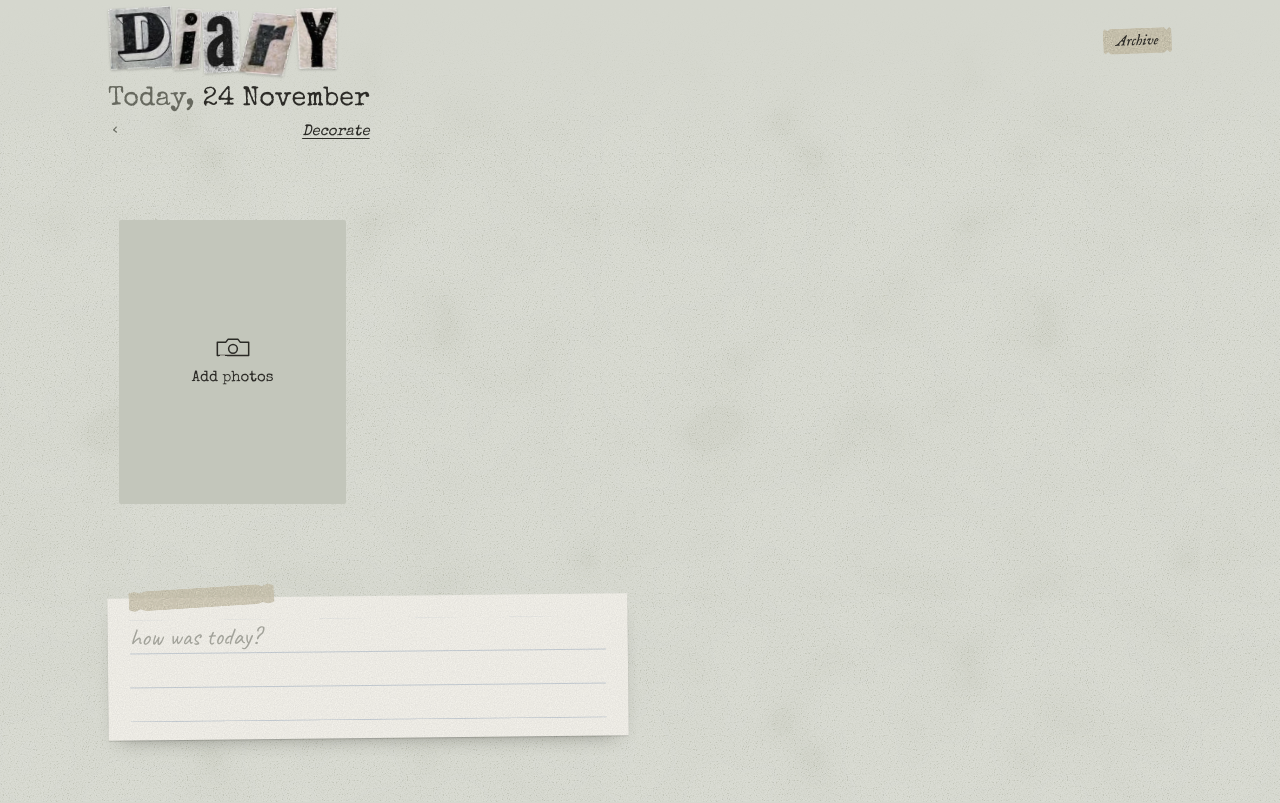
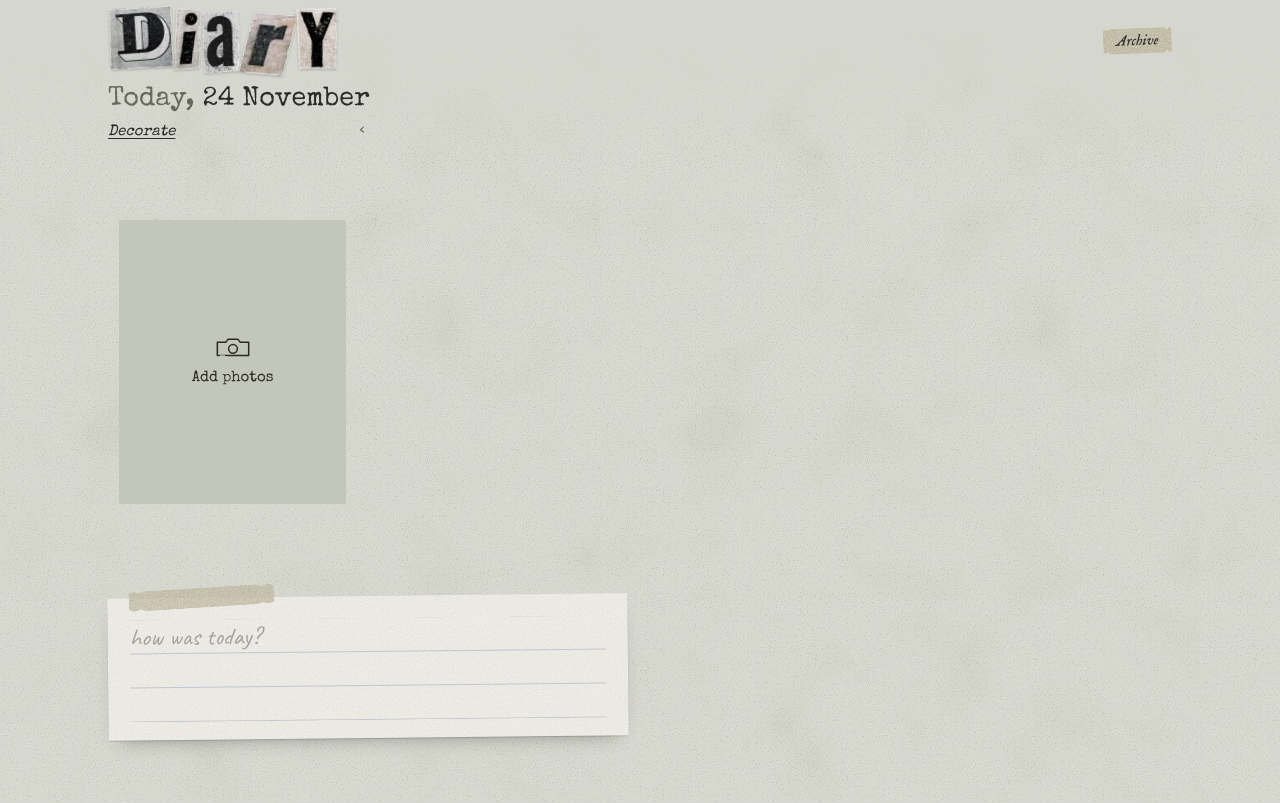
Before and after one commit to michellejnoh/diary, a plain HTML site: page index.html in a window 1280 px wide. Drawn offline with Linux system fonts and the light colour scheme; a web font is replaced by a local one.

Commit message:
Decorate under the start of the date; day arrows at its end
Co-Authored-By: Claude Opus 5.5 <noreply@anthropic.com>
Claude-Session: https://claude.ai/code/session_01VgA4793koPpnrZHgxxCE1Y

```diff
--- a/app.js
+++ b/app.js
@@ -1,4 +1,4 @@
-export const VERSION = "38"; // bump on every change; shown at the bottom of Archive
+export const VERSION = "39"; // bump on every change; shown at the bottom of Archive
 // diary — app code. Loaded (and hot-swapped) by index.html.
 // mount(root, state) draws the app and returns an unmount function.
 
--- a/style.css
+++ b/style.css
@@ -536,6 +536,6 @@ header.top { padding-bottom: 12px; }
 .dayhead { display: block; width: max-content; max-width: 100%; margin-bottom: 22px; } /* Decorate lines up with the end of the date */
 .page-title.day-title.big-date { font-size: clamp(18px, 5.6vw, 27px); line-height: 1.2; margin: 0; white-space: nowrap; }
 .daysub { display: flex; align-items: center; justify-content: space-between; gap: 12px; margin-top: 2px; min-height: 24px; }
-.daynavs { display: flex; gap: 6px; }
-.daysub [data-decorate] { margin-left: auto; font: italic 400 15px/1.3 var(--type); color: var(--ink); padding: 0; }
+.daynavs { display: flex; gap: 6px; margin-left: auto; } /* day arrows move to the end of the date line */
+.daysub [data-decorate] { order: -1; margin-left: 0; font: italic 400 15px/1.3 var(--type); color: var(--ink); padding: 0; }
 .archive-title { margin-bottom: 26px !important; }
```
